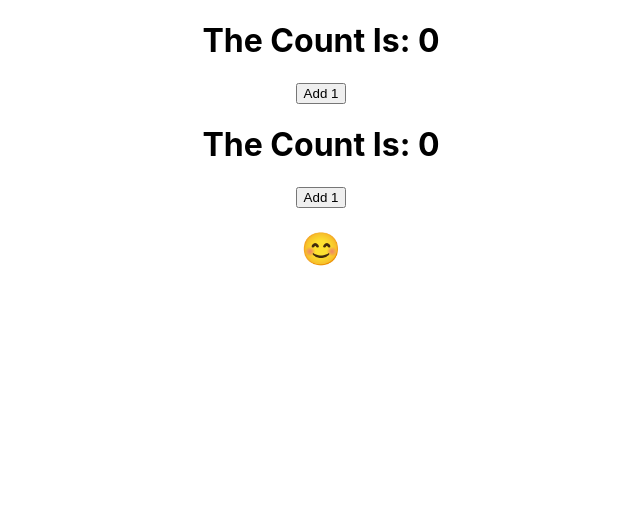
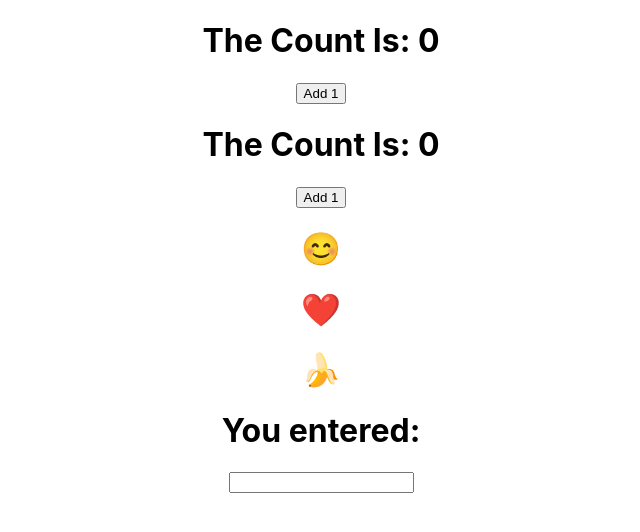
Before and after one commit to xaviguasch/first-hooks-demo-react-prac, a React (Create React App) app: page / in a window 1280 px wide. Shown: the top 532 px of the page, without its empty margins (319-959 px from the left). Built offline with nearby package versions, Linux system fonts and the light colour scheme.

Commit message:
added SimpleFormClass

```diff
--- a/src/App.js
+++ b/src/App.js
@@ -2,6 +2,7 @@
 import CounterClass from './CounterClass'
 import CounterHooks from './CounterHooks'
 import Toggler from './Toggler'
+import SimpleFormClass from './SimpleFormClass'
 import './App.css'
 
 function App() {
@@ -10,6 +11,7 @@
       <CounterClass />
       <CounterHooks />
       <Toggler />
+      <SimpleFormClass />
     </div>
   )
 }
--- /dev/null
+++ b/src/SimpleFormClass.js
@@ -0,0 +1,24 @@
+import React, { Component } from 'react'
+
+class SimpleFormClass extends Component {
+  constructor(props) {
+    super(props)
+    this.state = {
+      email: ''
+    }
+    this.handleChange = this.handleChange.bind(this)
+  }
+  handleChange(e) {
+    this.setState({ email: e.target.value })
+  }
+  render() {
+    return (
+      <div>
+        <h1>You entered: {this.state.email}</h1>
+        <input type='text' value={this.state.email} onChange={this.handleChange} />
+      </div>
+    )
+  }
+}
+
+export default SimpleFormClass
--- a/src/Toggler.js
+++ b/src/Toggler.js
@@ -1,14 +1,16 @@
-import React, { useState } from 'react'
+import React from 'react'
+import useToggle from './hooks/useToggle'
 
 function Toggler() {
-  const [isHappy, setIsHappy] = useState(true)
-  const toggle = () => {
-    setIsHappy(!isHappy)
-  }
+  const [isHappy, toggleIsHappy] = useToggle(true)
+  const [isHeartBroken, toggleIsHeartBroken] = useToggle(false)
+  const [isBanana, toggleIsBanana] = useToggle(true)
 
   return (
     <div>
-      <h1 onClick={toggle}>{isHappy ? '😊' : '😞'}</h1>
+      <h1 onClick={toggleIsHappy}>{isHappy ? '😊' : '😞'}</h1>
+      <h1 onClick={toggleIsHeartBroken}>{isHeartBroken ? '💔' : '❤️'}</h1>
+      <h1 onClick={toggleIsBanana}>{isBanana ? '🍌' : '🙅‍'}</h1>
     </div>
   )
 }
--- /dev/null
+++ b/src/hooks/useToggle.js
@@ -0,0 +1,15 @@
+import { useState } from 'react'
+
+function useToggle(initialVal = false) {
+  // call useState, 'reserve piece of state'
+  const [state, setState] = useState(initialVal)
+
+  const toggle = () => {
+    setState(!state)
+  }
+
+  // return piece of state AND a function to toggle it
+  return [state, toggle]
+}
+
+export default useToggle
```
